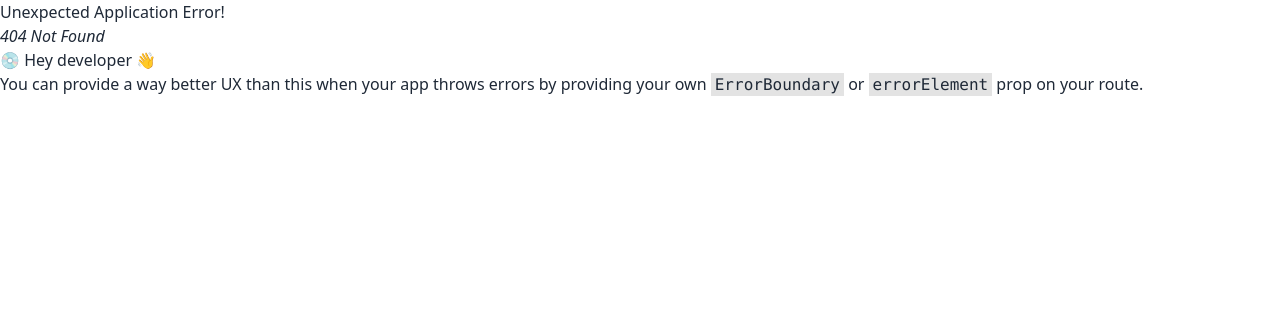
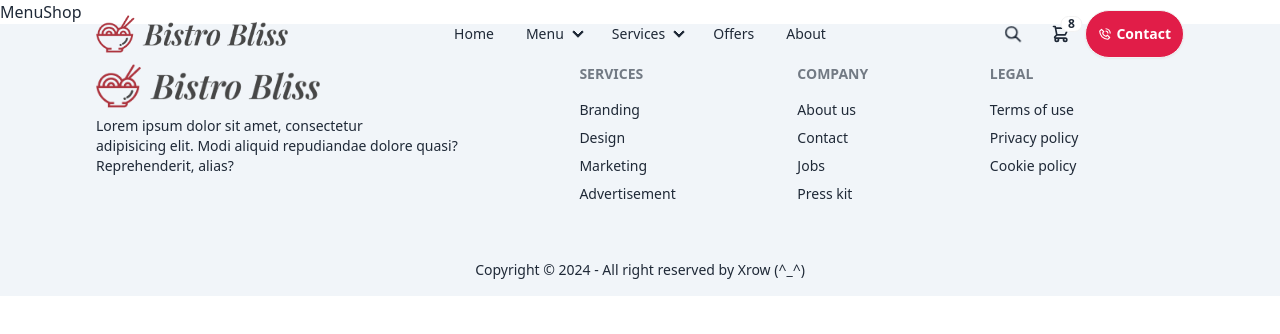
Before and after one commit to RXROW/Food-Ordering-Website-Mern-Stack---frontend, a React (Vite) app: page /menu in a window 1280 px wide. Before the commit this address had no page. Shown: the top 334 px of the page. Built offline with nearby package versions, Linux system fonts and the light colour scheme.

Commit message:
fix error

```diff
--- a/src/components/NavBar.jsx
+++ b/src/components/NavBar.jsx
@@ -49,7 +49,7 @@ const NavBar = () => {
                 <a href="/"> Home </a>
               </li>
               <li>
-                <a>Menue</a>
+                <a href="/menu">Menu</a>
                 <ul className="p-2">
                   <li>
                     <a>All </a>
@@ -94,7 +94,7 @@ const NavBar = () => {
             </li>
             <li>
               <details>
-                <summary> Menue </summary>
+                <summary>       <a href="/menu">Menu</a>   </summary>
                 <ul className="p-2">
                   <li>
                     <a>All</a>
--- a/src/layout/Main.jsx
+++ b/src/layout/Main.jsx
@@ -2,6 +2,7 @@ import React from 'react';
 import NavBar from '../components/NavBar';
 import Footer from '../components/Footer';
 import Home from '../pages/home/Home';
+import { Outlet } from 'react-router-dom';
 
 
 
@@ -10,7 +11,7 @@ const Main = () => {
   return (
     <div>
       <NavBar/>
-      <Home/>
+      <Outlet/>
       <Footer/>
 
 
--- /dev/null
+++ b/src/pages/shop/MenuShop.jsx
@@ -0,0 +1,11 @@
+ import React from 'react';
+
+ const MenuShop = () => {
+  return (
+    <div>
+      MenuShop
+    </div>
+  );
+ }
+
+ export default MenuShop;
```
Also changed, not shown: src/router/Router.jsx (+9 -4 lines).
